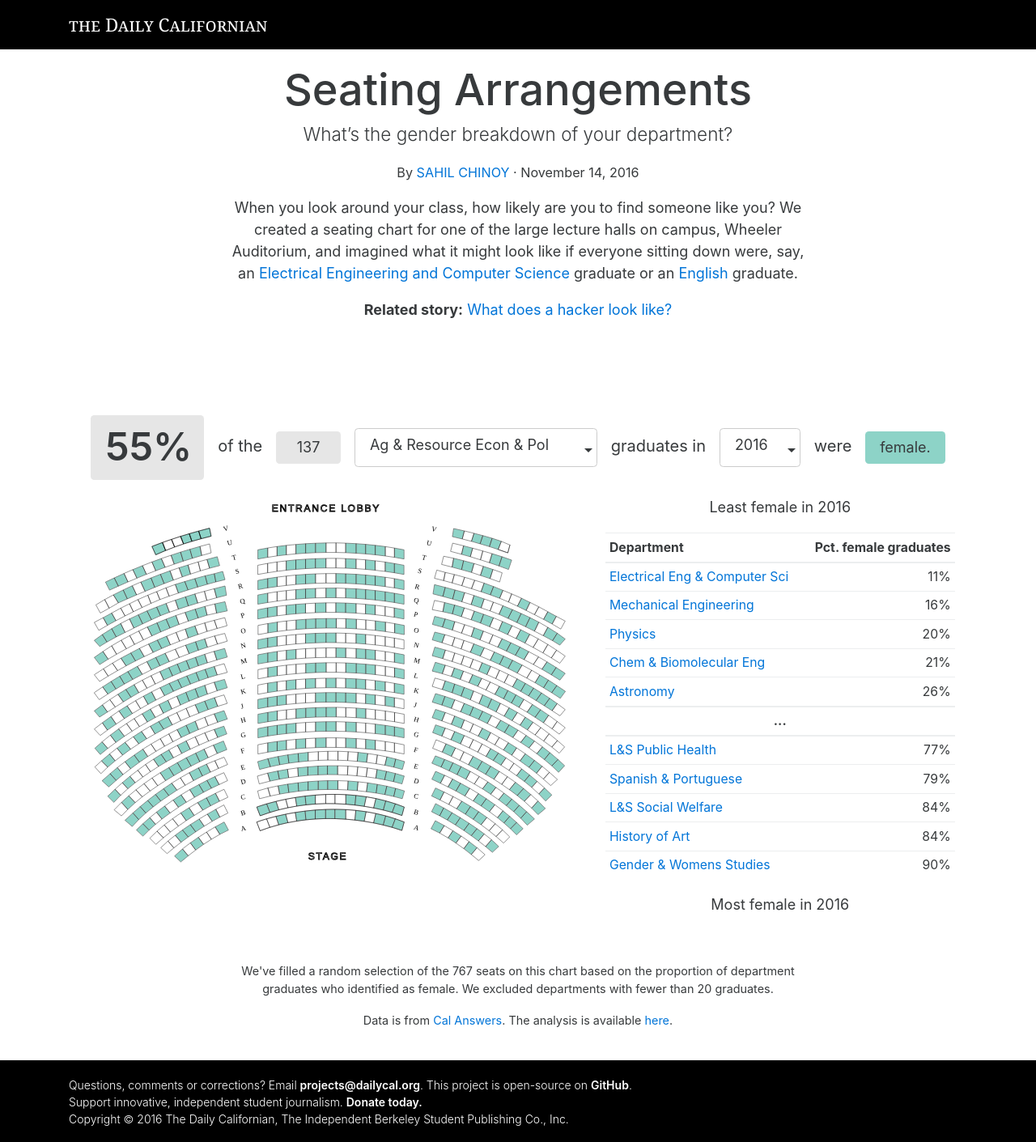
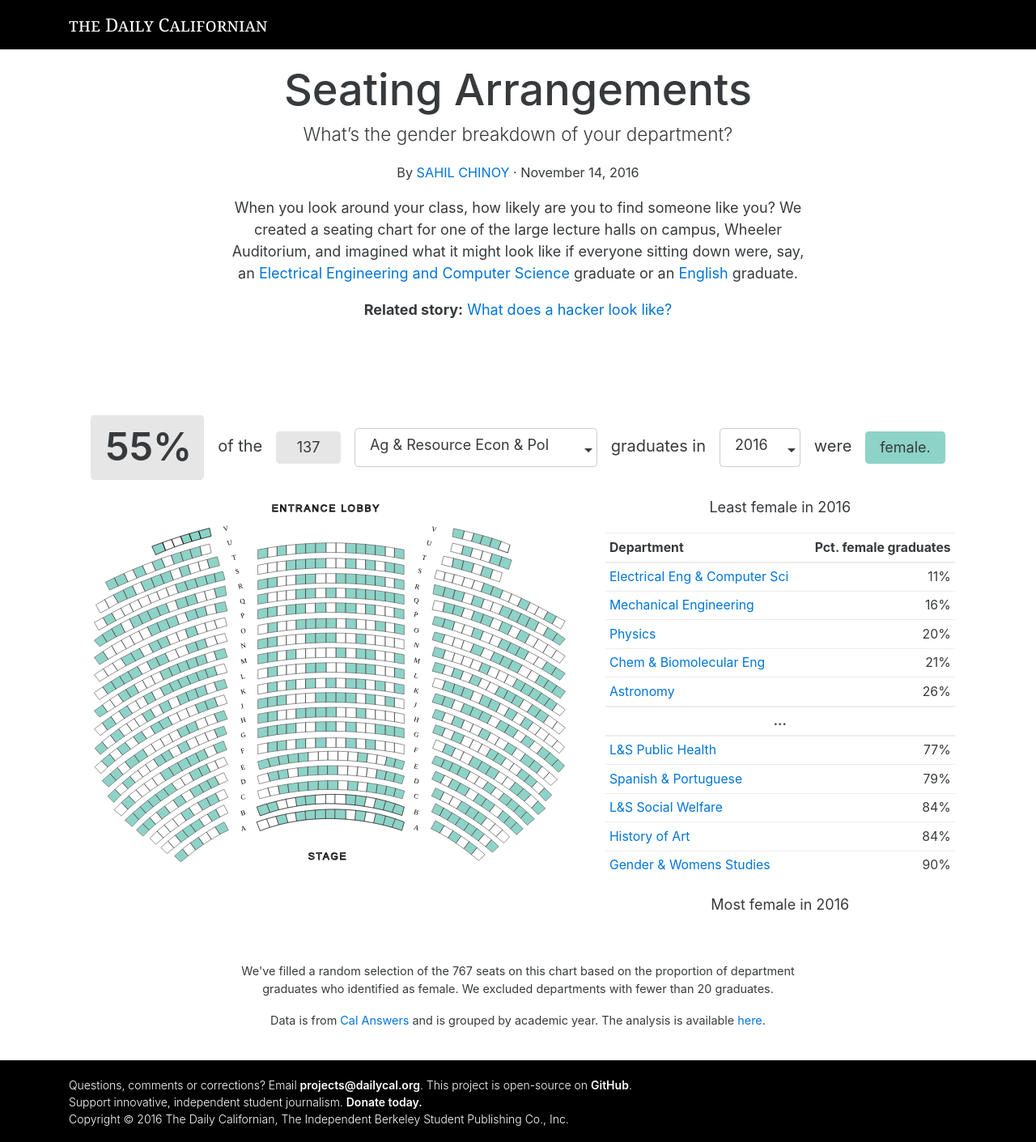
Before and after one commit to dailycal-projects/cs-gender, a Jekyll site: the page built from site/graphic/index.html, in a window 1280 px wide. Shown: the whole page at 81% size. Built offline with Jekyll 4.4.1, drawn with Linux system fonts in a browser that asks for light colours; part of the change alters nothing that is shown.

Commit message:
final updates

```diff
--- a/site/_config.yml
+++ b/site/_config.yml
@@ -6,12 +6,12 @@
 # 'jekyll serve'. If you change this file, please restart the server process.
 
 # Site settings
-title: What does a hacker look like? | The Daily Californian
+title: What does a hacker look like?
 email: projects@dailycal.org
 description: UC Berkeley's EECS department has the lowest proportion of female graduates of any department on campus. It has a strategy to close the gap — but how far can these programs go?
 
 baseurl: "/cs-gender" # the subpath of your site, e.g. /blog
-url: "http://projects.dailycal.org/" # the base hostname & protocol for your site
+url: "http://projects.dailycal.org" # the base hostname & protocol for your site
 
 # Build settings
 markdown: kramdown
--- a/site/_includes/head.html
+++ b/site/_includes/head.html
@@ -3,7 +3,7 @@
   <meta http-equiv="X-UA-Compatible" content="IE=edge">
   <meta name="viewport" content="width=device-width, initial-scale=1">
 
-  <title>{% if page.title %}{{ page.title }}{% else %}{{ site.title }}{% endif %}</title>
+  <title>{% if page.title %}{{ page.title }}{% else %}{{ site.title }}{% endif %} | The Daily Californian</title>
   <meta name="description" content="{{ site.description }}"/>
   <meta name="keywords" content="dailycal, Daily Californian, Daily Cal"/>
   <link rel='shortcut icon' href='http://www.dailycal.org/assets/uploads/2012/02/favicon.png'/>
@@ -13,14 +13,16 @@
   <meta name="twitter:title" content="{{ site.title }}"/>
   <meta name="twitter:site" content="@dailycal"/>
   <meta name="twitter:domain" content="The Daily Californian"/>
-  <meta name="twitter:image" content="{{ '/img/share_img.png' | prepend: site.baseurl }}"/>
+  <meta name="twitter:image" content="http://projects.dailycal.org/cs-gender/img/share_img.png"/>
   <meta name="twitter:creator" content="@dailycal"/>
   <meta property="og:locale" content="en_US"/>
   <meta property="og:type" content="article"/>
   <meta property="og:title" content="{{ site.title }}"/>
-  <meta property="og:url" content="{{ site.baseurl }}"/>
+  <meta property="og:url" content="{{ page.url | replace:'index.html','' | prepend: site.baseurl | prepend: site.url }}"/>
   <meta property="og:description" content="{{ site.description }}"/>
-  <meta property="og:image" content="{{ '/img/share_img.png' | prepend: site.baseurl }}"/>
+  <meta property="og:image" content="http://projects.dailycal.org/cs-gender/img/share_img.png"/>
+  <meta property="og:image:width" content="1200">
+  <meta property="og:image:height" content="630">
   <meta property="og:site_name" content="The Daily Californian"/>
   <meta property="article:publisher" content="https://www.facebook.com/dailycal"/>
   <meta property="fb:admins" content="877855486"/>
--- a/site/graphic/index.html
+++ b/site/graphic/index.html
@@ -68,7 +68,7 @@ title: Seating Arrangements
   <div class="row footnotes">
     <div class="col-md-8 offset-md-2">
       <p>We've filled a random selection of the 767 seats on this chart based on the proportion of department graduates who identified as female. We excluded departments with fewer than 20 graduates.</p>
-      <p>Data is from <a href="http://calanswers.berkeley.edu/">Cal Answers</a>. The analysis is available <a href="https://github.com/dailycal-projects/cs-gender/blob/master/cs_analysis.ipynb">here</a>.</p>
+      <p>Data is from <a href="http://calanswers.berkeley.edu/">Cal Answers</a> and is grouped by academic year. The analysis is available <a href="https://github.com/dailycal-projects/cs-gender/blob/master/cs_analysis.ipynb">here</a>.</p>
     </div>
   </div>
 </div>
```
Also changed, not shown: 1 other file.
